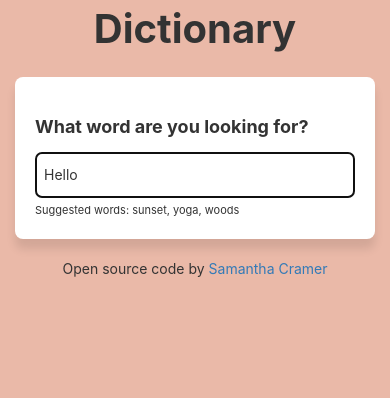
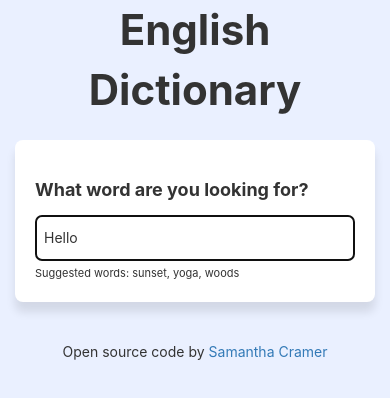
Before and after one commit to sacrmr/dictionary-project, a React (Create React App) app: page / in a window 390 px wide. Shown: the top 398 px of the page. Built offline with nearby package versions, Linux system fonts and the light colour scheme; no server answers.

Commit message:
add final css and phonetics  adjustments

```diff
--- a/src/App.css
+++ b/src/App.css
@@ -1,5 +1,5 @@
 body{
-    background: #EAB9A8;
+    background: #eaf0ff;
 }
 
 .App .container{
@@ -13,6 +13,14 @@ body{
 
 .App-header{
     text-align: center;
-    font-size: 40px;
+    font-size: 42px;
     font-weight: 700;
 }
+
+.App footer{
+    padding:20px;
+}
+
+.App footer a{
+    text-decoration: none;
+}
--- a/src/App.js
+++ b/src/App.js
@@ -6,7 +6,7 @@ function App() {
   return (
     <div className="App">
       <div className="container">
-      <header className="App-header">Dictionary</header>
+      <header className="App-header">English Dictionary</header>
    <main>
     <Dictionary defaultKeyword="Hello"/>
    </main>
--- a/src/Phonetic.css
+++ b/src/Phonetic.css
@@ -13,8 +13,8 @@
 }
 
 .Phonetic a:hover {
-    background: #EAB9A8;
-    color: white;
+    background: #d6e1fc;
+    color: black;
 }
 
 .Phonetic .text{
--- a/src/Phonetic.js
+++ b/src/Phonetic.js
@@ -2,6 +2,9 @@ import React from "react";
 import "./Phonetic.css"
 
 export default function Phonetic(props){
+    if (!props.phonetic.audio) {
+      return null;
+    }
     return (
         <div className="Phonetic">
             <a href={props.phonetic.audio} target="_blank" rel="noreferrer">
@@ -10,4 +13,4 @@ export default function Phonetic(props){
             <span className="text">{props.phonetic.text}</span>
         </div>
     );
-    }
+}
--- a/src/Results.js
+++ b/src/Results.js
@@ -10,7 +10,7 @@ export default function Result(props){
         <section>
           <h2>{props.results.word}</h2>
           {props.results.phonetics.map(function (phonetic, index) {
-            if (index === 0) {
+            if (index < 4) {
               return (
                 <div key={index}>
                   <Phonetic phonetic={phonetic} />
```
